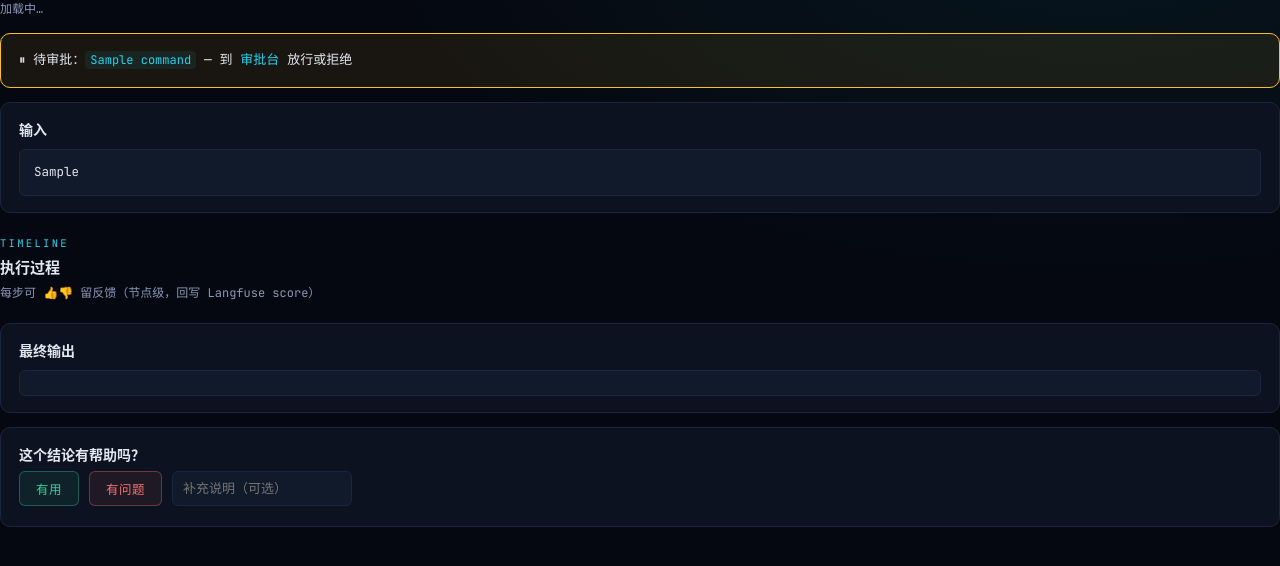
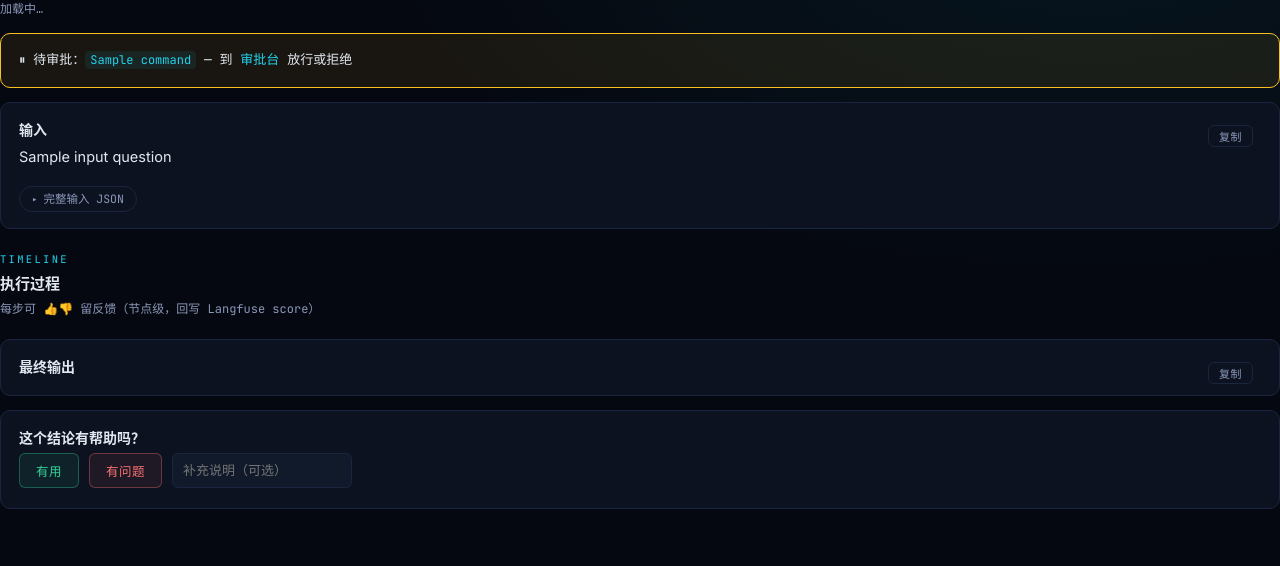
Before and after one commit to henfengli/vision-agents, a Python web app: template src/agent_platform/viewer/templates/run_detail.html in a window 1280 px wide. Shown: the top 566 px of the page. Run offline with Jinja, Linux system fonts and the light colour scheme; the template is opened without the code that fills it: most values are stand-ins (such as "Sample title", 1, 10 or a date in 2020).

Commit message:
v5.3.2: run 详情页体验优化（对标 Claude Code 等 agent 工具）
- 步骤带距上一步耗时（+N.Ns，琥珀色）；长输出默认折叠成 3 行 +
  渐隐遮罩，点击展开/收起
- 失败 run：末事件报错从时间线提到顶部红色横幅
- 最终输出 Markdown 渲染（与对话页一致，answer 字段优先）；输入的
  question 正文呈现、完整 JSON 折叠；输入/输出卡带复制按钮

```diff
--- a/src/agent_platform/__init__.py
+++ b/src/agent_platform/__init__.py
@@ -17,4 +17,4 @@
 - svcrun         通用服务纳管启动器（同机业务服务按需起停，bwrap 隔离环境配置）
 """
 
-__version__ = "5.3.1"
+__version__ = "5.3.2"
--- a/src/agent_platform/viewer/pages/runs.py
+++ b/src/agent_platform/viewer/pages/runs.py
@@ -90,6 +90,7 @@ def make_router(env: str, langfuse=None,
         return render(
             "run_detail.html", f"Run {run_id[:8]}", active="/runs",
             run_id=run_id, pending=pending, trace=trace,
+            input_question=(run.get("input") or {}).get("question") or "",
             input_json=json.dumps(run.get("input"),
                                   ensure_ascii=False, indent=2))
 
--- a/src/agent_platform/viewer/static/app.css
+++ b/src/agent_platform/viewer/static/app.css
@@ -416,6 +416,24 @@ details.steps .step pre { white-space: pre-wrap; word-break: break-word;
 @media (max-width: 900px) { .chat-page { grid-template-columns: 1fr; }
   .chat-side { display: none; } }
 
+/* —— run 详情页：步骤耗时/长文折叠/复制/输入引用 —— */
+.step .dur { color: var(--warn); font-size: 10.5px; margin-left: 2px; }
+.fold { position: relative; }
+.fold pre { max-height: 88px; overflow: hidden; }
+.fold.open pre { max-height: none; }
+.fold:not(.open)::after { content: ""; position: absolute; left: 0; right: 0;
+  bottom: 26px; height: 34px; pointer-events: none;
+  background: linear-gradient(transparent, var(--panel)); }
+.fold-btn { display: block; margin: 2px 0 0; background: transparent;
+  border: none; color: var(--text-dim); font-family: var(--mono);
+  font-size: 11px; cursor: pointer; padding: 2px 0; }
+.fold-btn:hover { color: var(--accent); }
+.copy-btn { float: right; background: transparent; border: 1px solid var(--border);
+  border-radius: 6px; color: var(--text-dim); font-family: var(--mono);
+  font-size: 11px; padding: 2px 10px; cursor: pointer; }
+.copy-btn:hover { border-color: var(--accent); color: var(--text); }
+.in-q { font-size: 14.5px; line-height: 1.7; padding: 4px 0 6px; }
+
 @media (prefers-reduced-motion: reduce) {
   *, *::before, *::after { animation: none !important; transition: none !important; }
 }
--- a/src/agent_platform/viewer/static/graph.js
+++ b/src/agent_platform/viewer/static/graph.js
@@ -143,26 +143,62 @@ document.addEventListener("click", e => {
 });
 
 /* —— 步骤时间线：事件 append-only，只增量渲染新步骤 —— */
-/* 每步带 👍👎（节点级反馈）：POST /runs/{runId}/steps/{seq}/feedback */
+/* 每步带 👍👎（节点级反馈）：POST /runs/{runId}/steps/{seq}/feedback；
+   步骤间显示距上步耗时；长输出默认折叠（Claude Code 式，点击展开） */
+function foldPre(text) {
+  const t = String(text || "");
+  if (t.length <= 240 && (t.match(/\n/g) || []).length < 4)
+    return `<pre>${esc(t)}</pre>`;
+  return `<div class="fold"><pre>${esc(t)}</pre>`
+    + '<button class="fold-btn">展开 ▾</button></div>';
+}
+
 function renderSteps(container, events) {
   const list = events.filter(e => e.kind !== "graph");
   const done = parseInt(container.dataset.count || "0", 10);
   if (list.length <= done) { container.dataset.count = list.length; return; }
+  let prevTs = done > 0 ? Date.parse(container.dataset.lastTs) : NaN;
   const html = list.slice(done).map(e => {
     const label = STEP_LABELS[e.kind] || e.kind;
     const tool = e.tool ? ` <span class="tag">${esc(e.tool)}</span>` : "";
     const node = e.node ? ` <span class="tag">${esc(e.node)}</span>` : "";
+    const ts = Date.parse(e.created_at);
+    const delta = !isNaN(prevTs) && !isNaN(ts) && ts > prevTs
+      ? ` <span class="dur">+${((ts - prevTs) / 1000).toFixed(1)}s</span>` : "";
+    if (!isNaN(ts)) prevTs = ts;
     return `<div class="step step-${e.kind}" data-step-node="${esc(e.node || "")}" id="seq-${e.seq}">
-      <div class="meta"><span class="tag">#${e.seq}</span><span class="kind">${label}</span>${tool}${node}
+      <div class="meta"><span class="tag">#${e.seq}</span><span class="kind">${label}</span>${tool}${node}${delta}
         · ${esc(e.created_at)}
         <span class="step-fb" data-seq="${e.seq}">
           <button data-score="1" title="这步做得好">👍</button><button data-score="-1" title="这步有问题">👎</button>
         </span></div>
-      <pre>${esc(e.text)}</pre></div>`;
+      ${foldPre(e.text)}</div>`;
   }).join("");
   container.insertAdjacentHTML("beforeend", html);
   container.dataset.count = list.length;
+  if (!isNaN(prevTs)) container.dataset.lastTs = new Date(prevTs).toISOString();
 }
+
+/* 长步骤折叠 + 卡片复制：事件委托 */
+document.addEventListener("click", async e => {
+  const foldBtn = e.target.closest(".fold-btn");
+  if (foldBtn) {
+    const wrap = foldBtn.closest(".fold");
+    const open = wrap.classList.toggle("open");
+    foldBtn.textContent = open ? "收起 ▴" : "展开 ▾";
+    return;
+  }
+  const copyBtn = e.target.closest(".copy-btn");
+  if (copyBtn) {
+    const el = document.getElementById(copyBtn.dataset.copy);
+    if (!el) return;
+    try {
+      await navigator.clipboard.writeText(el.textContent);
+      copyBtn.textContent = "已复制 ✓";
+      setTimeout(() => { copyBtn.textContent = "复制"; }, 1200);
+    } catch (err) { copyBtn.textContent = "复制失败"; }
+  }
+});
 
 /* 节点级反馈：事件委托，点击后该步按钮锁定并打勾（fetch 不跳页） */
 document.addEventListener("click", async e => {
@@ -249,7 +285,22 @@ async function watchRun(runId, embedded) {
       renderInto(graphEl, s.graph, statuses);
     }
     renderSteps(stepsEl, s.events);
-    document.getElementById("output").textContent = JSON.stringify(s.run.output);
+    // 最终输出：Markdown 渲染（answer 字段），否则 JSON 代码块——与对话页一致
+    const outEl = document.getElementById("output");
+    if (s.run.output && typeof s.run.output.answer === "string")
+      outEl.innerHTML = DOMPurify.sanitize(
+        marked.parse(s.run.output.answer, {breaks: true}));
+    else
+      outEl.innerHTML = `<pre>${esc(JSON.stringify(s.run.output, null, 2))}</pre>`;
+    // 失败 run：报错从时间线提到顶部横幅，一眼定位
+    if (s.run.status === "failed" && !document.getElementById("fail-banner")) {
+      const last = [...s.events].reverse().find(e => e.kind !== "graph");
+      if (last) {
+        const head = document.getElementById("run-head");
+        head.insertAdjacentHTML("afterend",
+          `<div class="alert" id="fail-banner"><b>失败</b>${foldPre(last.text)}</div>`);
+      }
+    }
     if (s.run.status !== "queued" && s.run.status !== "running") break;
     await new Promise(r => setTimeout(r, 2000));
   }
--- a/src/agent_platform/viewer/templates/run_detail.html
+++ b/src/agent_platform/viewer/templates/run_detail.html
@@ -40,13 +40,24 @@ proxy_hide_header Content-Security-Policy;</pre>
     <button data-act="fit">fit</button>
   </div>
 </div>
-<div class="card"><b>输入</b><pre>{{ input_json }}</pre></div>
+<div class="card"><b>输入</b>
+  <button class="copy-btn" data-copy="input-pre">复制</button>
+  {% if input_question %}
+  <div class="in-q">{{ input_question }}</div>
+  <details class="steps"><summary>完整输入 JSON</summary>
+    <pre id="input-pre">{{ input_json }}</pre></details>
+  {% else %}
+  <pre id="input-pre">{{ input_json }}</pre>
+  {% endif %}
+</div>
 <div class="page-head" style="margin-top:22px">
   <div class="eyebrow">TIMELINE</div><h3>执行过程</h3>
   <div class="meta">每步可 👍👎 留反馈（节点级，回写 Langfuse score）</div>
 </div>
 <div id="steps"></div>
-<div class="card"><b>最终输出</b><pre id="output"></pre></div>
+<div class="card"><b>最终输出</b>
+  <button class="copy-btn" data-copy="output">复制</button>
+  <div id="output" class="md"></div></div>
 <div class="card">
   <b>这个结论有帮助吗？</b>
   <form method="post" action="/runs/{{ run_id }}/feedback" class="filter-bar">
@@ -55,6 +66,8 @@ proxy_hide_header Content-Security-Policy;</pre>
     <input name="comment" class="inline" placeholder="补充说明（可选）">
   </form>
 </div>
+<script src="/static/marked.min.js"></script>
+<script src="/static/dompurify.min.js"></script>
 <script src="/static/cytoscape.min.js"></script>
 <script src="/static/cytoscape-dagre.min.js"></script>
 <script src="/static/graph.js"></script>
```
Also changed, not shown: docs/设计文档.md (+5 -1 lines), 12 other files.
